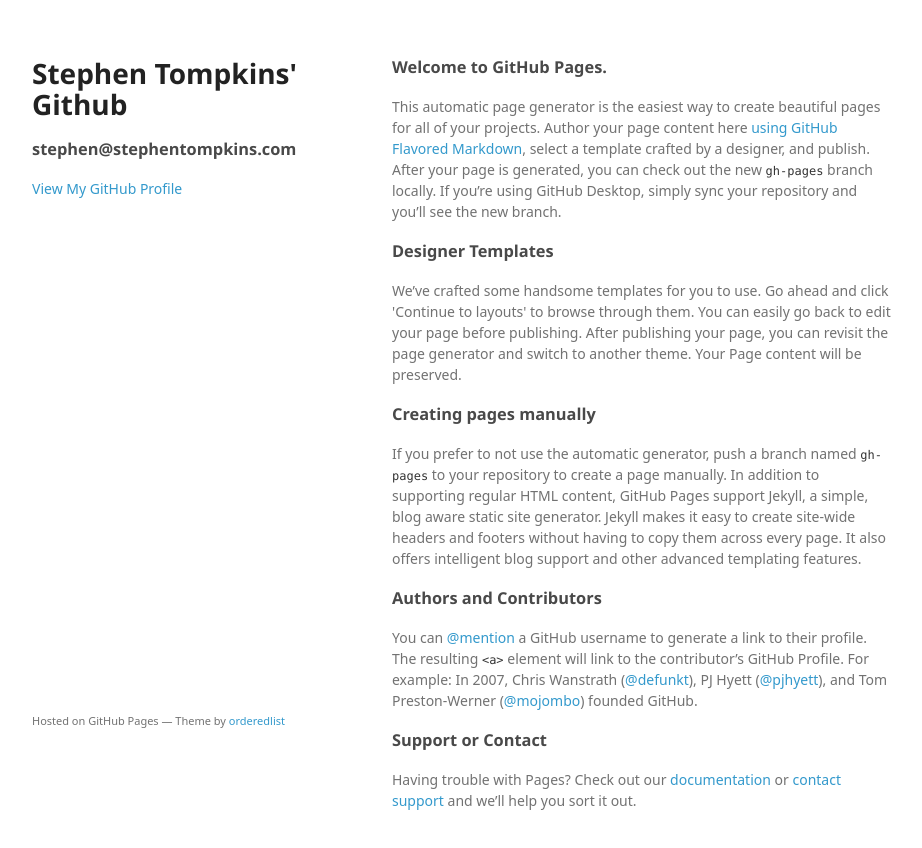
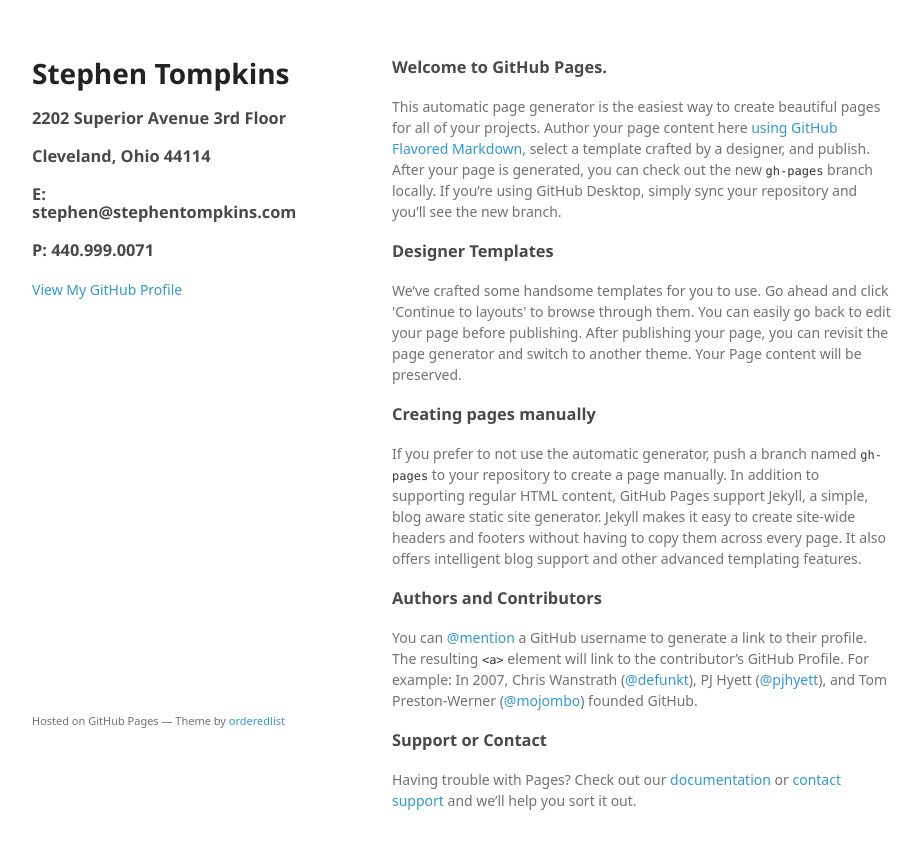
Before and after one commit to misterstephent/stephentompkins.github.io, a plain HTML site: page index.html in a window 1280 px wide. Shown: the whole page, without its empty margins (178-1100 px from the left). Drawn offline with Linux system fonts and the light colour scheme; a web font is replaced by a local one.

Commit message:
Update index.html

```diff
--- a/index.html
+++ b/index.html
@@ -15,8 +15,11 @@
   <body>
     <div class="wrapper">
       <header>
-        <h1>Stephen Tompkins' Github</h1>
-        <h3>stephen@stephentompkins.com</h3>
+        <h1>Stephen Tompkins</h1>
+        <h3>2202 Superior Avenue 3rd Floor</h3>
+        <h3>Cleveland, Ohio 44114</h3>
+        <h3>E: stephen@stephentompkins.com</h3>
+        <h3>P: 440.999.0071</h3>
         <p></p>
 
 
```
